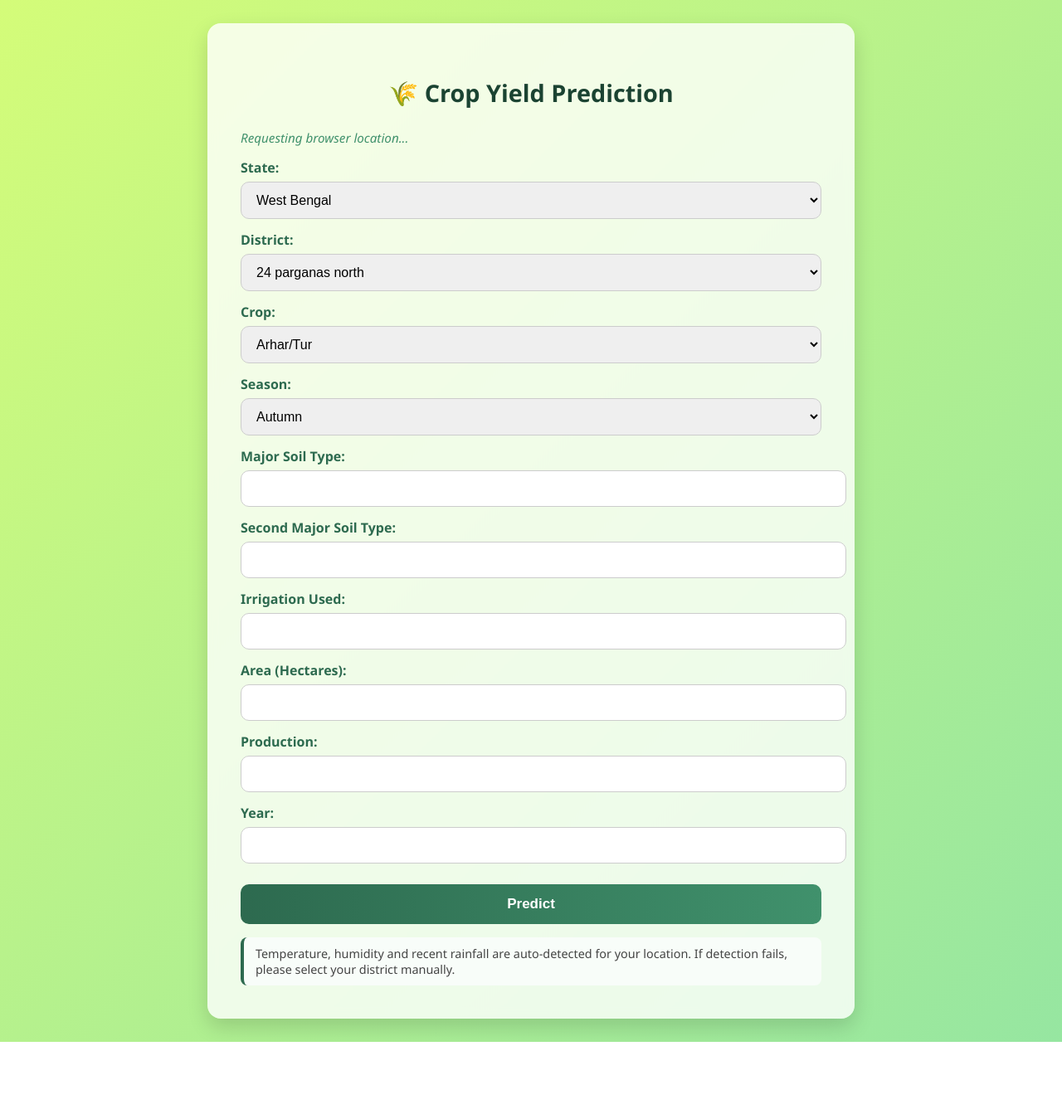
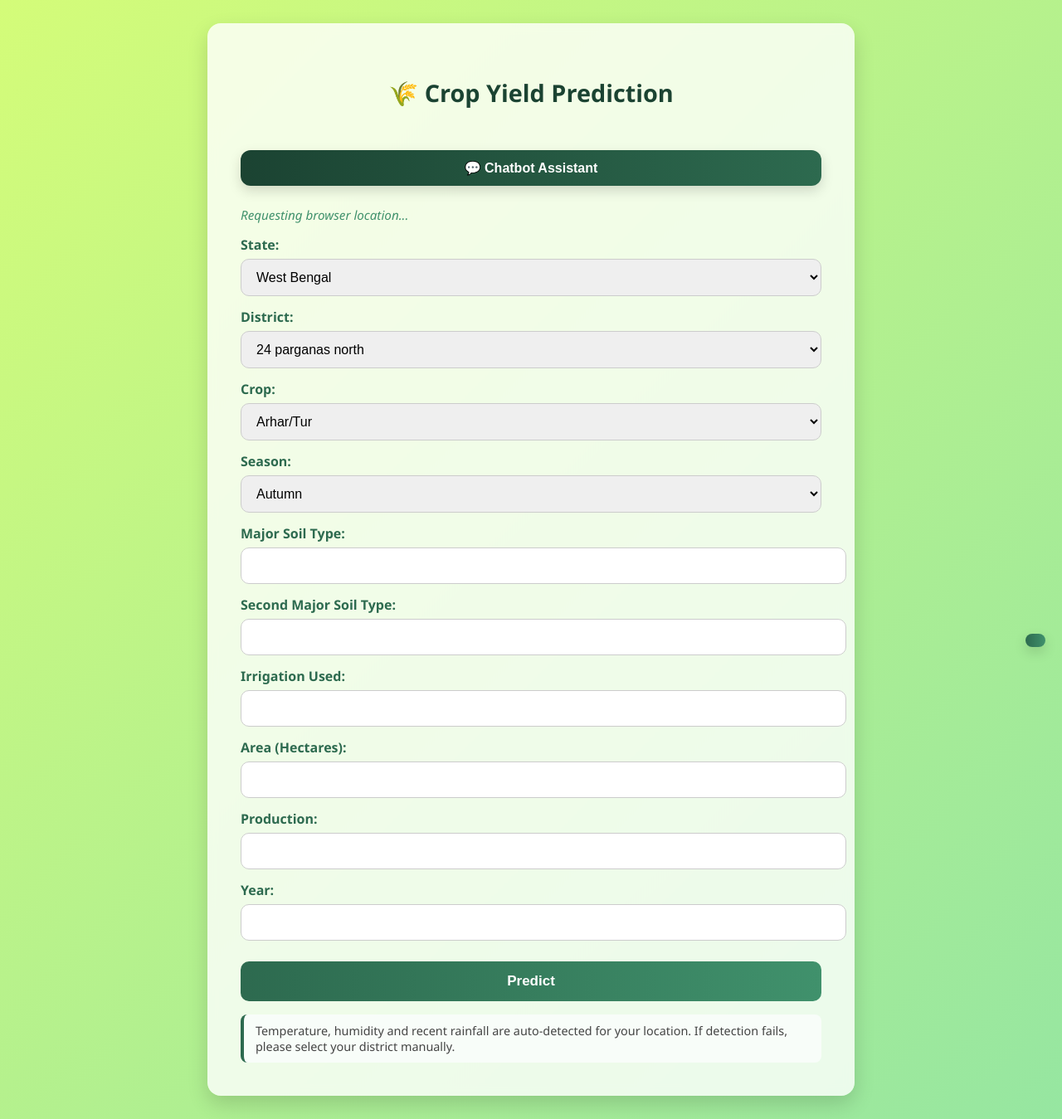
Before and after one commit to Rayan-0917/crop-yield-prediction, a Flask app: page / in a window 1280 px wide. Shown: the whole page at 83% size. Before the commit the page ends 1256 px from the top, so only its background shows below. Run offline with Flask 3, Linux system fonts and the light colour scheme; parts of the project's set-up code (start-up, migrations or seed data) failed here and were passed over.

Commit message:
Update index.html: chatbot button & fixed Google Translate dropdown

```diff
--- a/templates/index.html
+++ b/templates/index.html
@@ -1,25 +1,183 @@
 <!DOCTYPE html>
 <html>
+
 <head>
     <title>Crop Yield Prediction</title>
     <meta name="viewport" content="width=device-width, initial-scale=1" />
     <style>
-        body { font-family: 'Segoe UI', sans-serif; background: linear-gradient(135deg, #d4fc79, #96e6a1); color: #333; padding: 20px; min-height:100vh; display:flex; align-items:center; justify-content:center; }
-        .container { width:100%; max-width:700px; background:#ffffffcc; backdrop-filter:blur(6px); padding:40px; border-radius:16px; box-shadow:0 10px 25px rgba(0,0,0,0.15); transition: transform 0.2s ease;}
-        .container:hover { transform: translateY(-4px); }
-        h2 { text-align:center; margin-bottom:25px; color:#1b4332; font-size:1.8rem; }
-        label { display:block; margin-top:14px; font-weight:600; color:#2d6a4f; }
-        input, select { width:100%; padding:12px 14px; margin-top:6px; border:1px solid #ccc; border-radius:10px; font-size:1rem; transition: all 0.2s; }
-        input:focus, select:focus { border-color:#2d6a4f; outline:none; box-shadow:0 0 6px rgba(45,106,79,0.3); }
-        button { margin-top:25px; width:100%; padding:14px; background: linear-gradient(to right,#2d6a4f,#40916c); color:#fff; font-size:17px; font-weight:600; border:none; border-radius:10px; cursor:pointer; transition: background 0.3s, transform 0.1s; }
-        button:hover { background: linear-gradient(to right,#1b4332,#2d6a4f); transform: scale(1.02); }
-        .info { margin-top:12px; font-size:0.95rem; font-style:italic; color:#40916c; }
-        .note { margin-top:16px; font-size:0.9rem; color:#444; background:#f8fdf9; padding:10px 14px; border-left:4px solid #2d6a4f; border-radius:8px; }
+        body {
+            font-family: 'Segoe UI', sans-serif;
+            background: linear-gradient(135deg, #d4fc79, #96e6a1);
+            color: #333;
+            padding: 20px;
+            min-height: 100vh;
+            display: flex;
+            align-items: center;
+            justify-content: center;
+        }
+
+        .container {
+            width: 100%;
+            max-width: 700px;
+            background: #ffffffcc;
+            backdrop-filter: blur(6px);
+            padding: 40px;
+            border-radius: 16px;
+            box-shadow: 0 10px 25px rgba(0, 0, 0, 0.15);
+            transition: transform 0.2s ease;
+        }
+
+        .container:hover {
+            transform: translateY(-4px);
+        }
+
+        h2 {
+            text-align: center;
+            margin-bottom: 25px;
+            color: #1b4332;
+            font-size: 1.8rem;
+        }
+
+        label {
+            display: block;
+            margin-top: 14px;
+            font-weight: 600;
+            color: #2d6a4f;
+        }
+
+        input,
+        select {
+            width: 100%;
+            padding: 12px 14px;
+            margin-top: 6px;
+            border: 1px solid #ccc;
+            border-radius: 10px;
+            font-size: 1rem;
+            transition: all 0.2s;
+        }
+
+        input:focus,
+        select:focus {
+            border-color: #2d6a4f;
+            outline: none;
+            box-shadow: 0 0 6px rgba(45, 106, 79, 0.3);
+        }
+
+        button {
+            margin-top: 25px;
+            width: 100%;
+            padding: 14px;
+            background: linear-gradient(to right, #2d6a4f, #40916c);
+            color: #fff;
+            font-size: 17px;
+            font-weight: 600;
+            border: none;
+            border-radius: 10px;
+            cursor: pointer;
+            transition: background 0.3s, transform 0.1s;
+        }
+
+        button:hover {
+            background: linear-gradient(to right, #1b4332, #2d6a4f);
+            transform: scale(1.02);
+        }
+
+        .info {
+            margin-top: 12px;
+            font-size: 0.95rem;
+            font-style: italic;
+            color: #40916c;
+        }
+
+        .note {
+            margin-top: 16px;
+            font-size: 0.9rem;
+            color: #444;
+            background: #f8fdf9;
+            padding: 10px 14px;
+            border-left: 4px solid #2d6a4f;
+            border-radius: 8px;
+        }
+
+        .chatbot-btn-container {
+            text-align: center;
+            margin-bottom: 25px;
+        }
+
+        .chatbot-btn {
+            padding: 12px 22px;
+            background: linear-gradient(to right, #1b4332, #2d6a4f);
+            color: #fff;
+            font-size: 16px;
+            font-weight: 600;
+            border: none;
+            border-radius: 12px;
+            cursor: pointer;
+            transition: all 0.3s ease;
+            box-shadow: 0 6px 15px rgba(0, 0, 0, 0.15);
+        }
+
+        .chatbot-btn:hover {
+            background: linear-gradient(to right, #2d6a4f, #40916c);
+            transform: scale(1.05);
+            box-shadow: 0 8px 18px rgba(0, 0, 0, 0.2);
+        }
+
+        /* Fixed bottom-right Google Translate container */
+        .translate-fixed {
+            position: fixed;
+            bottom: 20px;
+            right: 20px;
+            background: linear-gradient(to right, #2d6a4f, #40916c);
+            padding: 8px 12px;
+            border-radius: 12px;
+            box-shadow: 0 6px 15px rgba(0, 0, 0, 0.15);
+            z-index: 9999;
+        }
+
+        /* Hide Google branding */
+        .goog-logo-link,
+        .goog-te-gadget-icon {
+            display: none !important;
+        }
+
+        /* Adjust iframe container */
+        .goog-te-banner-frame.skiptranslate {
+            display: none !important;
+        }
+
+        body {
+            top: 0 !important;
+        }
+
+        /* Optional: make select inside look better */
+        .translate-fixed select {
+            border: none;
+            background: transparent;
+            color: #fff;
+            font-weight: 600;
+            font-size: 15px;
+            cursor: pointer;
+            padding: 4px 6px;
+        }
+
+        .translate-fixed select:focus {
+            outline: none;
+        }
     </style>
 </head>
+
 <body>
     <div class="container">
         <h2>🌾 Crop Yield Prediction</h2>
+
+        <!-- Chatbot Button -->
+        <div class="chatbot-btn-container">
+            <a href="https://crop-chatbot-883kkhaujcwracpfq2ozam.streamlit.app/" target="_blank">
+                <button type="button" class="chatbot-btn">💬 Chatbot Assistant</button>
+            </a>
+        </div>
+
         <p class="info" id="auto-info">Detecting your location and weather...</p>
 
         <form id="predict-form" action="/predict" method="post">
@@ -81,15 +239,20 @@
         </form>
 
         <div class="note">
-        Temperature, humidity and recent rainfall are auto-detected for your location. If detection fails, please select your district manually.
+            Temperature, humidity and recent rainfall are auto-detected for your location. If detection fails, please
+            select your district manually.
         </div>
+    </div>
+
+    <!-- Google Translate Fixed -->
+    <div class="translate-fixed">
+        <div id="google_translate_element"></div>
     </div>
 
     <script>
         async function detectAndFill() {
             const infoEl = document.getElementById("auto-info");
             try {
-        // 1️⃣ Try browser geolocation
                 if (navigator.geolocation) {
                     infoEl.textContent = "Requesting browser location...";
                     navigator.geolocation.getCurrentPosition(async (pos) => {
@@ -127,20 +290,18 @@ async function detectAndFill() {
                 try {
                     const resp = await fetch('/reverse_geocode', {
                         method: 'POST',
-                headers: {'Content-Type': 'application/json'},
-                body: JSON.stringify({lat, lon})
+                        headers: { 'Content-Type': 'application/json' },
+                        body: JSON.stringify({ lat, lon })
                     });
                     const data = await resp.json();
                     if (data.error) throw new Error(data.error);
 
-            // Set district select
                     if (data.district_code != null) {
                         const districtSelect = document.getElementById("district-select");
                         const opt = Array.from(districtSelect.options).find(o => o.value == data.district_code);
                         if (opt) districtSelect.value = data.district_code;
                     }
 
-            // Fill weather hidden fields
                     const w = data.weather || {};
                     document.getElementById("High_Temp").value = w.high_temp || 0;
                     document.getElementById("Low_Temp").value = w.low_temp || 0;
@@ -157,8 +318,20 @@ async function detectAndFill() {
             }
         }
 
-// Run on page load
         window.addEventListener('load', detectAndFill);
     </script>
+
+    <script type="text/javascript">
+        function googleTranslateElementInit() {
+            new google.translate.TranslateElement({
+                pageLanguage: 'en',
+                includedLanguages: 'en,hi,bn',
+                layout: google.translate.TranslateElement.InlineLayout.SIMPLE
+            }, 'google_translate_element');
+        }
+    </script>
+    <script type="text/javascript"
+        src="//translate.google.com/translate_a/element.js?cb=googleTranslateElementInit"></script>
 </body>
+
 </html>
```
Lines whose indentation alone changed are shown as unchanged.
